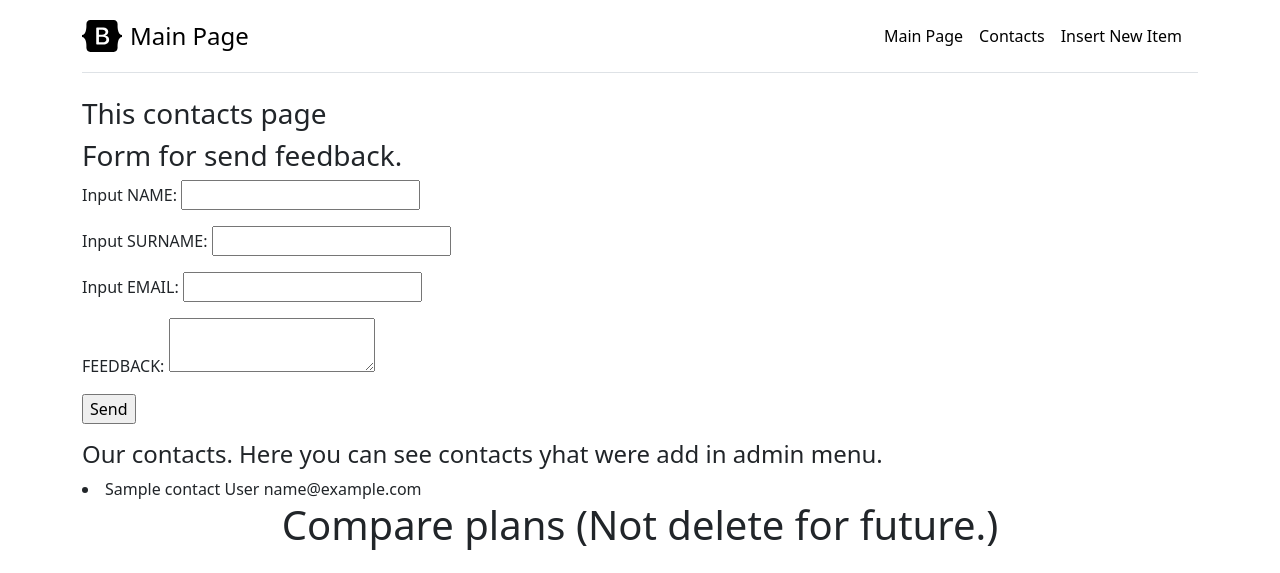
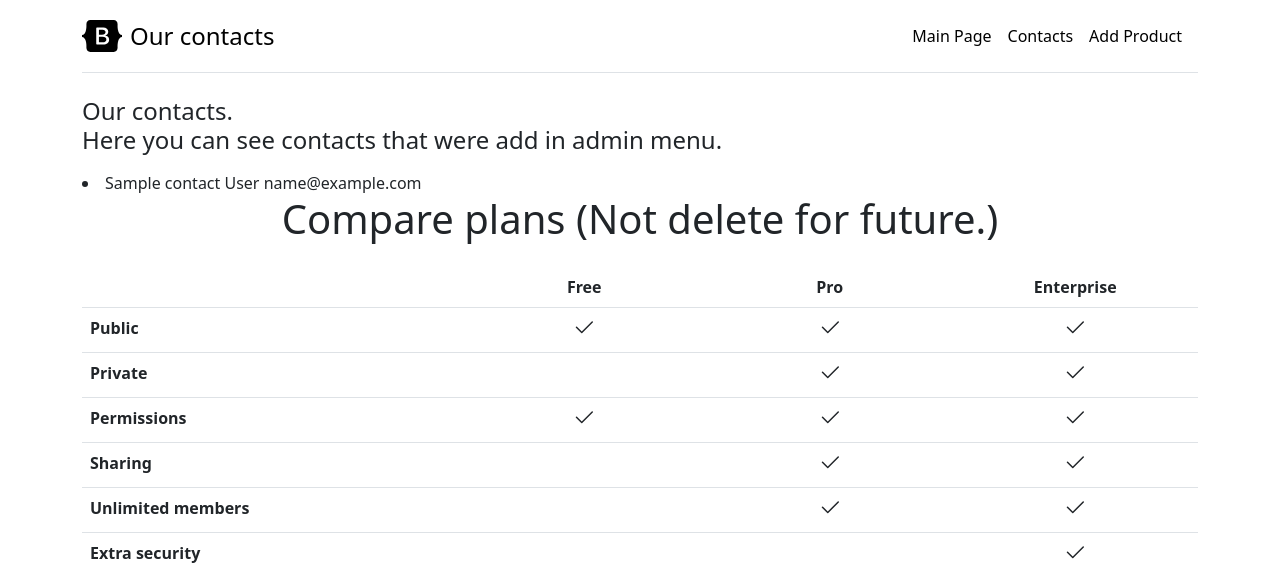
Before and after one commit to puz27/Education_19_2, a Django app: page /contacts/ in a window 1280 px wide. Shown: the top 573 px of the page. Run offline with Django 4.2, Linux system fonts and the light colour scheme; tables that the repository leaves empty hold one stand-in row (values such as "Sample post"); lists and menus that the app fills with data are empty; some libraries are stand-ins or nearby versions.

```diff
--- a/catalog/templates/catalog/add_product.html
+++ b/catalog/templates/catalog/add_product.html
@@ -1,6 +1,5 @@
 {% extends 'catalog/base.html' %}
 {% block content %}
-<h3>Add new item to shop.</h3>
 <form method="POST" enctype="multipart/form-data">
     {% csrf_token %}
     {{ form.as_p }}
--- a/catalog/templates/catalog/base.html
+++ b/catalog/templates/catalog/base.html
@@ -2,7 +2,7 @@
 <!doctype html>
 {% block info %}
 {% endblock %}
-<html lang="ru" data-bs-theme="auto"   <head><script src="{% static 'catalog/js/color-modes.js' %}"></script>
+<html lang="ru" data-bs-theme="auto" <head><script src="{% static 'catalog/js/color-modes.js' %}"></script>
 
 	<meta charset="utf-8">
 	<meta name="viewport" content="width=device-width, initial-scale=1">
@@ -166,13 +166,13 @@
     <div class="d-flex flex-column flex-md-row align-items-center pb-3 mb-4 border-bottom">
       <a href="/" class="d-flex align-items-center link-body-emphasis text-decoration-none">
         <svg xmlns="http://www.w3.org/2000/svg" width="40" height="32" class="me-2" viewBox="0 0 118 94" role="img"><title>Bootstrap</title><path fill-rule="evenodd" clip-rule="evenodd" d="M24.509 0c-6.733 0-11.715 5.893-11.492 12.284.214 6.14-.064 14.092-2.066 20.577C8.943 39.365 5.547 43.485 0 44.014v5.972c5.547.529 8.943 4.649 10.951 11.153 2.002 6.485 2.28 14.437 2.066 20.577C12.794 88.106 17.776 94 24.51 94H93.5c6.733 0 11.714-5.893 11.491-12.284-.214-6.14.064-14.092 2.066-20.577 2.009-6.504 5.396-10.624 10.943-11.153v-5.972c-5.547-.529-8.934-4.649-10.943-11.153-2.002-6.484-2.28-14.437-2.066-20.577C105.214 5.894 100.233 0 93.5 0H24.508zM80 57.863C80 66.663 73.436 72 62.543 72H44a2 2 0 01-2-2V24a2 2 0 012-2h18.437c9.083 0 15.044 4.92 15.044 12.474 0 5.302-4.01 10.049-9.119 10.88v.277C75.317 46.394 80 51.21 80 57.863zM60.521 28.34H49.948v14.934h8.905c6.884 0 10.68-2.772 10.68-7.727 0-4.643-3.264-7.207-9.012-7.207zM49.948 49.2v16.458H60.91c7.167 0 10.964-2.876 10.964-8.281 0-5.406-3.903-8.178-11.425-8.178H49.948z" fill="currentColor"></path></svg>
-        <span class="fs-4">Main Page</span>
+        <span class="fs-4"> {{ Title }}</span>
       </a>
 
       <nav class="d-inline-flex mt-2 mt-md-0 ms-md-auto">
         <a class="me-3 py-2 link-body-emphasis text-decoration-none" href="{% url 'index_page' %}">Main Page</a>
         <a class="me-3 py-2 link-body-emphasis text-decoration-none" href="{% url 'contacts_page' %}">Contacts</a>
-        <a class="me-3 py-2 link-body-emphasis text-decoration-none" href="{% url 'add_product' %}">Insert New Item</a>
+        <a class="me-3 py-2 link-body-emphasis text-decoration-none" href="{% url 'add_product' %}">Add Product</a>
       </nav>
     </div>
 
--- a/catalog/templates/catalog/contacts.html
+++ b/catalog/templates/catalog/contacts.html
@@ -1,18 +1,8 @@
 {% extends 'catalog/base.html' %}
 {% block content %}
-<h3>This contacts page</h3>
-<h3>Form for send feedback.</h3>
-<form method="post">
-{% csrf_token %}
-    <p>
-    Input NAME:  <input type="text" name="name"/><p>
-    Input SURNAME:  <input type="text" name ="surname"/><p>
-    Input EMAIL:  <input type="email" name ="email"/><p>
-    FEEDBACK:  <textarea name="feedback"></textarea><p>
-    <input type="submit" value="Send">
-</form>
 
-<h4>Our contacts. Here you can see contacts yhat were add in admin menu.</h4>
+<h4>Our contacts. <p>
+    Here you can see contacts that were add in admin menu.</h4>
 {% for contact in info_contacts %}
 <li>{{ contact.name }}  {{ contact.surname }}  {{ contact.email }}</li>
 {% endfor %}
--- a/catalog/templates/catalog/index.html
+++ b/catalog/templates/catalog/index.html
@@ -8,7 +8,7 @@
     </div>
 
     <div class="row row-cols-1 row-cols-md-3 mb-3 text-center">
-         {% for item in items%}
+         {% for item in items %}
         <div class="col">
         <div class="card mb-4 rounded-3 shadow-sm">
           <div class="card-header py-3">
@@ -20,7 +20,8 @@
               <li>DESCRIPTION: {{item.description | slice:100 }}</li>
 <!--          <li><img src="/media/{{ item.image }}" width="100" alt="{{ item.name }}"></li>-->
 <!--          <li><img src="{{ item.image | media_path_template }}" width="100" alt="{{ item.name }}"></li>-->
-              <li><img src="{% media_path item.image %}" width="100" alt="{{ item.name }}"></li>
+                 {% media_path item.image %}
+                <li><img src="{% media_path item.image %}" width="100" alt="{{ item.name }}"></li>
             </ul>
 <!--            <button type="button" class="w-100 btn btn-lg btn-outline-primary">Show</button>-->
            <a href="{% url 'product_card' item.pk %}" class="w-100 btn btn-lg btn-outline-primary">Show</a>
--- a/catalog/urls.py
+++ b/catalog/urls.py
@@ -1,11 +1,11 @@
 from django.urls import path
-from catalog.views import index, contacts, add_product, products, product_card
+from catalog.views import products, ShopHome, ShopContacts, ShopProductCard, ShopAddProduct
 
 
 urlpatterns = [
-    path("", index, name="index_page"),
-    path("contacts/", contacts, name="contacts_page"),
-    path("add_product/", add_product, name="add_product"),
+    path("", ShopHome.as_view(), name="index_page"),
+    path("contacts/", ShopContacts.as_view(), name="contacts_page"),
+    path("add_product/", ShopAddProduct.as_view(), name="add_product"),
     path("products/<int:page_id>/", products, name="products"),
-    path("product_card/<int:id>/", product_card, name="product_card")
+    path("product_card/<int:id>/", ShopProductCard.as_view(), name="product_card")
 ]
--- a/catalog/views.py
+++ b/catalog/views.py
@@ -1,52 +1,80 @@
 from django.shortcuts import render
 from .models import Product, Contacts
 from .forms import AppProductForm
+from django.views.generic import ListView, DetailView, CreateView
 
 
-def index(request) -> render:
-    """Main page"""
-    items = Product.objects.all().order_by('-id')[:6]
-    content = {"Title": "Main Page", "main": "main", "items": items}
-    return render(request, "catalog/index.html", content)
+# def index(request) -> render:
+#     """Main page"""
+#     items = Product.objects.all().order_by('-id')[:6]
+#     content = {"Title": "Main Page", "main": "main", "items": items}
+#     return render(request, "catalog/index.html", content)
 
 
-def contacts(request) -> render:
-    """Page with contacts from admin panel"""
-    info_contacts = Contacts.objects.all()
+class ShopHome(ListView):
+    model = Product
+    template_name = "catalog/index.html"
+    context_object_name = "items"
+    #extra_context = {"Title": "Main Page"}
 
-    name = request.POST.get("name")
-    surname = request.POST.get("surname")
-    email = request.POST.get("email")
-    feedback = request.POST.get("feedback")
+    def get_context_data(self, *, object_list=None, **kwargs):
+        context = super().get_context_data(**kwargs)
+        context["Title"] = "Main Page"
+        return context
 
-    content = {"Title": "Contacts Page", "main": "contacts", "info_contacts": info_contacts}
-    print(name, surname, email, feedback)
-
-    return render(request, "catalog/contacts.html", content)
+    def get_queryset(self):
+        return Product.objects.all().order_by('-id')[:6]
 
 
-def add_product(request) -> render:
-    """Page where user can add products to base"""
-    if request.method == "POST":
-        form = AppProductForm(request.POST, request.FILES)
-        if form.is_valid():
-            name = form.cleaned_data.get("name")
-            image = form.cleaned_data.get("image")
-            description = form.cleaned_data.get("description")
-            price = form.cleaned_data.get("price")
-            category = form.cleaned_data.get("category")
-            obj = Product.objects.create(
-                                 name=name,
-                                 image=image,
-                                 description=description,
-                                 price=price,
-                                 category=category)
-            obj.save()
-            print(obj)
-    else:
-        form = AppProductForm()
-    content = {"form": form}
-    return render(request, 'catalog/add_product.html', content)
+# def contacts(request) -> render:
+#     """Page with contacts from admin panel"""
+#     content = {"Title": "Contacts Page", "main": "contacts"}
+#     return render(request, "catalog/contacts.html", content)
+
+class ShopContacts(ListView):
+    model = Contacts
+    template_name = "catalog/contacts.html"
+    context_object_name = "info_contacts"
+
+    def get_context_data(self, *, object_list=None, **kwargs):
+        context = super().get_context_data(**kwargs)
+        context["Title"] = "Our contacts"
+        return context
+
+#
+# def add_product(request) -> render:
+#     """Page where user can add products to base"""
+#     if request.method == "POST":
+#         form = AppProductForm(request.POST, request.FILES)
+#         if form.is_valid():
+#             name = form.cleaned_data.get("name")
+#             image = form.cleaned_data.get("image")
+#             description = form.cleaned_data.get("description")
+#             price = form.cleaned_data.get("price")
+#             category = form.cleaned_data.get("category")
+#             obj = Product.objects.create(
+#                                  name=name,
+#                                  image=image,
+#                                  description=description,
+#                                  price=price,
+#                                  category=category)
+#             obj.save()
+#             print(obj)
+#     else:
+#         form = AppProductForm()
+#     content = {"form": form}
+#     return render(request, 'catalog/add_product.html', content)
+
+
+class ShopAddProduct(CreateView):
+    model = Product
+    template_name = "catalog/add_product.html"
+    fields = ["name", "price", "category", "description", "image"]
+
+    def get_context_data(self, *, object_list=None, **kwargs):
+        context = super().get_context_data(**kwargs)
+        context["Title"] = "Add Product"
+        return context
 
 
 def products(request, page_id: int) -> render:
@@ -58,12 +86,25 @@ def products(request, page_id: int) -> render:
     return render(request, "catalog/products.html", content)
 
 
-def product_card(request, id) -> render:
-    show_card = Product.objects.get(pk=id)
-    content = {"id": id,
-               "name": show_card.name,
-               "price": show_card.price,
-               "description": show_card.description,
-               "image": show_card.image
-               }
-    return render(request, "catalog/product_card.html", content)
+# def product_card(request, id) -> render:
+#     show_card = Product.objects.get(pk=id)
+#     content = {"id": id,
+#                "name": show_card.name,
+#                "price": show_card.price,
+#                "description": show_card.description,
+#                "image": show_card.image
+#                }
+#     return render(request, "catalog/product_card.html", content)
+
+
+class ShopProductCard(DetailView):
+    model = Product
+    template_name = "catalog/product_card.html"
+    context_object_name = "product"
+    # slug_url_kwarg = "post_slug"
+    pk_url_kwarg = "id"
+
+    def get_context_data(self, *, object_list=None, **kwargs):
+        context = super().get_context_data(**kwargs)
+        context["Title"] = "Product Information"
+        return context
```
Also changed, not shown: catalog/templates/catalog/product_card.html (+4 -4 lines).
